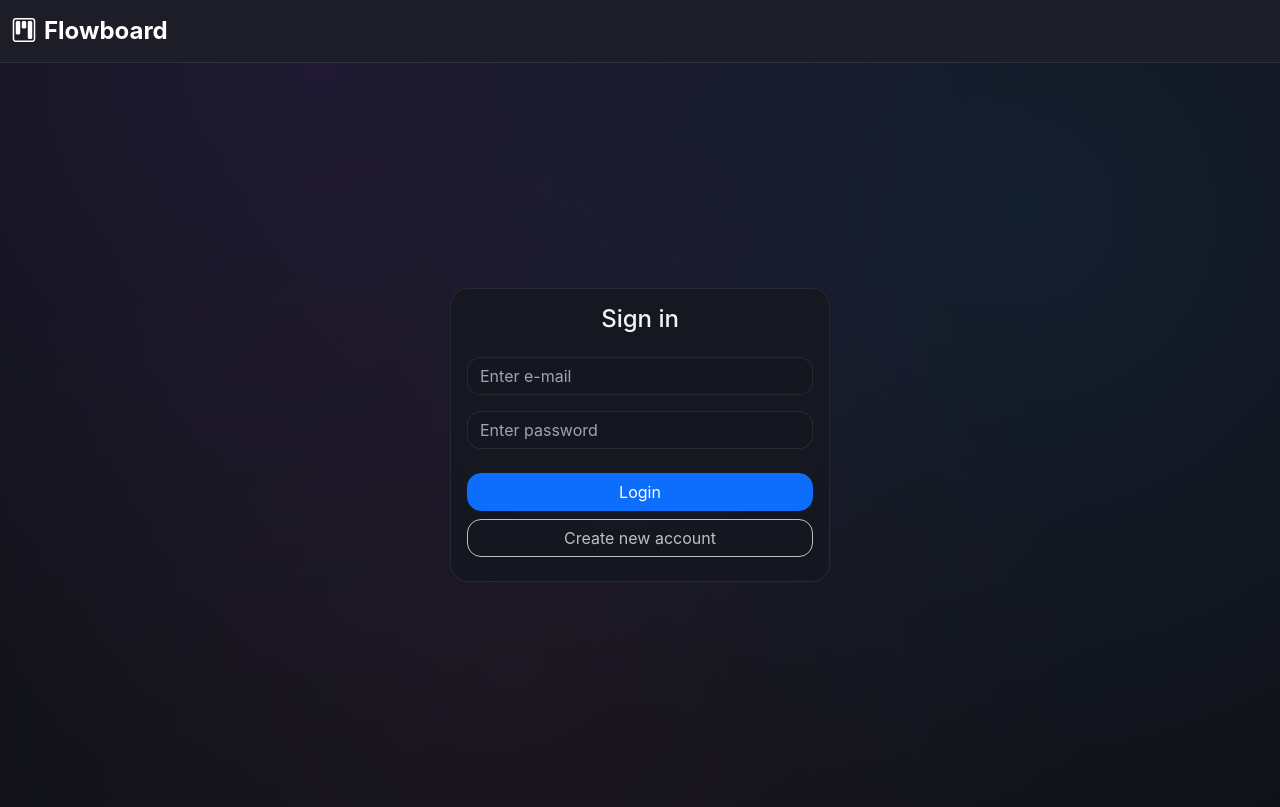
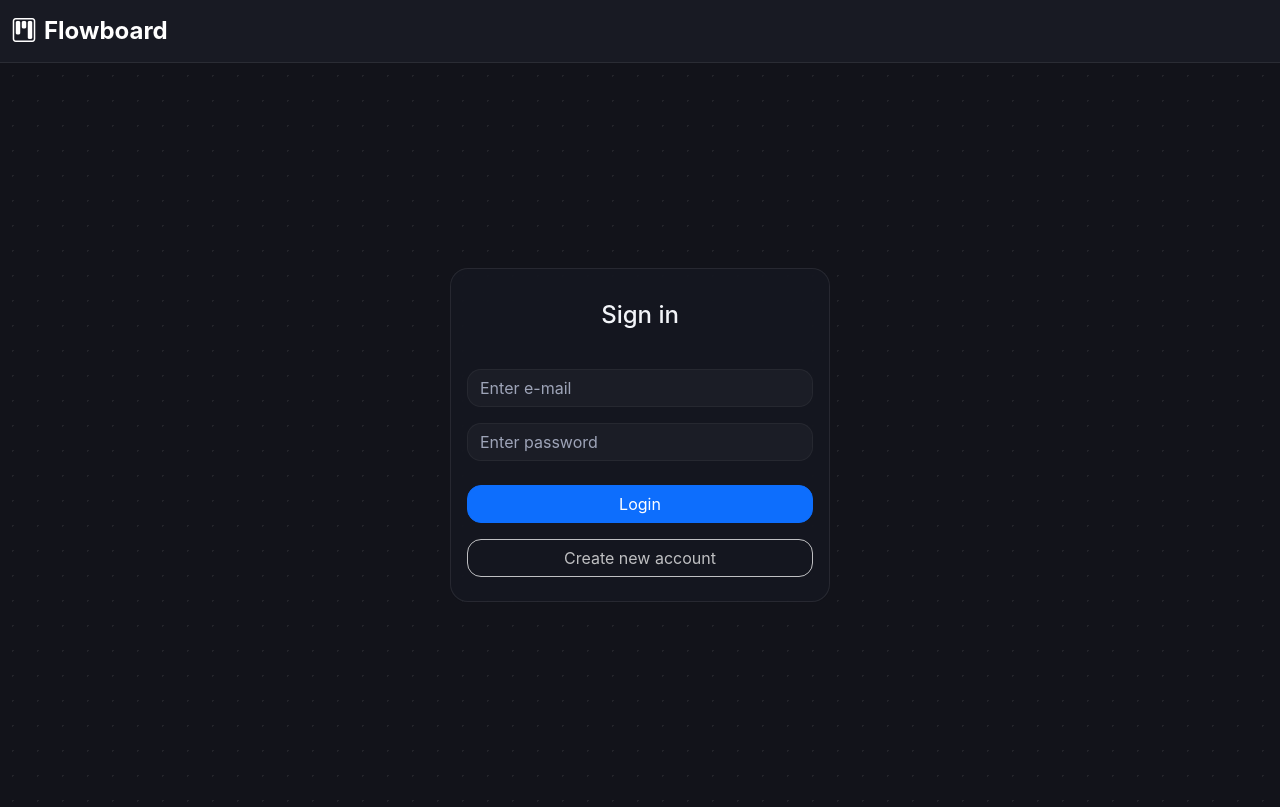
Before and after one commit to adambien94/React-Flowboard, a React (Vite) app: page /login in a window 1280 px wide. Built offline with nearby package versions, Linux system fonts and the light colour scheme; no server answers.

Commit message:
styles improvemnts

```diff
--- a/src/Dashboard.tsx
+++ b/src/Dashboard.tsx
@@ -211,7 +211,6 @@ export default function Dashboard() {
                     <Button
                       variant="outline-secondary"
                       onClick={() => setAddColumnModalShow(true)}
-                      disabled={boardCols.length >= 4}
                     >
                       <i className="bi bi-plus-circle"></i> Add column
                     </Button>
@@ -246,8 +245,9 @@ export default function Dashboard() {
               {activeCard ? (
                 <div
                   style={{
-                    transform: "rotate(0deg) translateY(-8px)",
+                    transform: "rotate(0deg) translateY(-4px)",
                     borderRadius: "18px",
+                    // boxShadow: "0px 3px 3px rgba(255,255,255,0.1)",
                   }}
                 >
                   <TaskCard
--- a/src/Login.tsx
+++ b/src/Login.tsx
@@ -47,7 +47,7 @@ export default function Login() {
       >
         <Card style={{ width: 380, border: "1px solid var(--border-color)" }}>
           <Card.Body>
-            <h4 className="text-center mb-4">
+            <h4 className="text-center mb-4 py-3">
               {isRegister ? "Create Account" : "Sign in"}
             </h4>
 
@@ -89,7 +89,7 @@ export default function Login() {
 
                 <Button
                   variant="outline-secondary"
-                  className=""
+                  className="mt-2"
                   onClick={() => setIsRegister((prev) => !prev)}
                 >
                   {isRegister
--- a/src/components/BoardColumn.tsx
+++ b/src/components/BoardColumn.tsx
@@ -15,7 +15,7 @@ export default function BoardColumn({ column, drawerShow }: BoardColumnProps) {
 
   const colStyle = {
     // filter: isOver ? "brightness(1.2)" : undefined,
-    background: isOver ? "rgba(255,255,255, 0.15)" : "#292a37",
+    background: isOver ? "#343545" : "#292a37",
     transition: "all 0.2s ease",
     border: "none",
     borderTop: `2px solid var(--bs-${column.color})`,
--- a/src/components/DashboardLayout.module.css
+++ b/src/components/DashboardLayout.module.css
@@ -2,14 +2,19 @@
   transition: margin-left 0.3s ease-in-out, opacity 0.25s ease;
   min-height: calc(100vh - 56px);
   padding: 1rem;
-  background: radial-gradient(
+  /* background: radial-gradient(
       circle at 25% 0%,
-      rgba(92, 61, 165, 0.18),
+      rgba(78, 61, 165, 0.18),
       transparent 60%
     ),
-    radial-gradient(circle at 80% 20%, rgba(30, 87, 147, 0.18), transparent 55%),
-    radial-gradient(circle at 40% 80%, rgba(101, 54, 86, 0.12), transparent 60%),
-    var(--surface-bg, rgb(24, 17, 20));
+    radial-gradient(circle at 80% 20%, rgba(30, 85, 147, 0.18), transparent 55%),
+    radial-gradient(circle at 40% 80%, rgba(49, 85, 70, 0.12), transparent 60%),
+    var(--surface-bg, rgb(24, 17, 20)); */
+  background-image: radial-gradient(
+    rgba(255, 255, 255, 0.07) 1px,
+    transparent 1px
+  );
+  background-size: 25px 25px;
 }
 
 .drawerOpen {
@@ -20,6 +25,7 @@
   .drawerOpen {
     margin-left: 0;
   }
+
   .mainContent {
     padding: 0.75rem;
     background: radial-gradient(
--- a/src/components/Drawer.tsx
+++ b/src/components/Drawer.tsx
@@ -101,7 +101,7 @@ export default function Drawer({ show, onHide }: DrawerProps) {
                           12 cards
                         </small>
                       </div>
-                      <Badge bg="white" className="text-dark" pill>
+                      <Badge bg="light" className="text-dark" pill>
                         {/* {board.columns.length} */}4
                       </Badge>
                     </div>
--- a/src/components/Navbar.tsx
+++ b/src/components/Navbar.tsx
@@ -14,7 +14,7 @@ export default function Navbar({
       variant="dark"
       expand="lg"
       className="border-bottom"
-      style={{ backgroundColor: "#1c1d27" }}
+      style={{ backgroundColor: "#181a23" }}
     >
       <Container fluid>
         <BSNavbar.Brand href="#" className="fw-bold fs-4">
--- a/src/dark-theme.css
+++ b/src/dark-theme.css
@@ -1,9 +1,10 @@
 :root {
   color-scheme: dark;
-  --app-bg: #0b0c10;
+  --app-bg: rgb(18, 19, 26);
   --surface-bg: #111218;
   --panel-bg: rgba(22, 24, 33, 0.9);
-  --panel-elevated-bg: rgba(28, 30, 39, 0.85);
+  --panel-bg-light: rgba(255, 255, 255, 0.03);
+  --panel-elevated-bg: #181a23;
   --text-primary: #f2f4f8;
   --text-muted: #9ea4b8;
   --accent-blue: #6ea8fe;
@@ -66,7 +67,7 @@ body {
 
 .form-control,
 .form-select {
-  background-color: var(--panel-bg);
+  background-color: var(--panel-bg-light) !important;
   border-radius: var(--radius-md);
   border: 1px solid var(--border-color);
   color: var(--text-primary);
@@ -108,8 +109,11 @@ body {
 .offcanvas {
   background: var(--panel-elevated-bg);
   backdrop-filter: blur(var(--blur-amount));
+  box-shadow: var(--shadow-soft);
+}
+
+.modal-content {
   border-radius: var(--radius-lg);
-  box-shadow: var(--shadow-soft);
 }
 
 .modal-footer {
```
